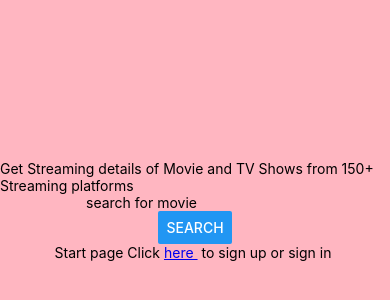
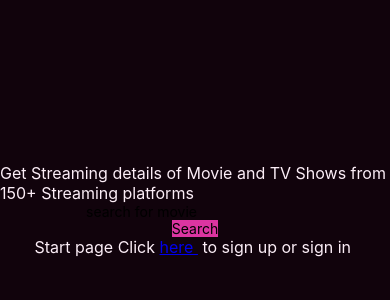
Before and after one commit to charlottejohansson/final-project, a React Native app in the folder final-project/ReactNativeFrontend/: screen / in a window 390 px wide. Shown: the part 212-512 px from the top of the page. Built offline with nearby package versions, Linux system fonts and the light colour scheme.

Commit message:
created styling files and trying to implement to startpage

```diff
--- a/final-project/ReactNativeFrontend/components/Start.js
+++ b/final-project/ReactNativeFrontend/components/Start.js
@@ -1,6 +1,7 @@
 import React, {useState} from "react";
 import { Link } from 'react-router-dom';
-import { StyleSheet, Text, View, Button, TextInput } from "react-native";
+import { StyleSheet, Text, View, TouchableHighlight, TextInput } from "react-native";
+import { Colors, Typography, Buttons, Containers } from '../styles'
 
 
 
@@ -31,12 +32,13 @@ const Start = () => {
 
 return (
   <View style={styles.container} onPress={(onFormSubmit)}>
-    <Text>
+    <Text style={styles.text}>
 				Get Streaming details of Movie and TV Shows from 150+ Streaming
 				platforms
 		</Text>
 
     <TextInput
+      style={styles.textInput}
       placeholder="search for movie"
       type= "text"
       value={title}
@@ -54,11 +56,15 @@ return (
 
 
     />
-    <Button
-       title="Search"
-       onPress={(onFormSubmit)}
-       type="submit"
-    />
+    <TouchableHighlight
+      style={styles.button}
+      onPress={(onFormSubmit)}
+      type="submit">
+      <View >
+        <Text>Search</Text>
+      </View>
+    </TouchableHighlight>
+
 			{searchResults && (
         <View>
           {searchResults?.map((item) => {
@@ -67,7 +73,7 @@ return (
         </View>
 )}
 
-    <Text>Start page
+    <Text style={styles.text}>Start page
   Click <Link to='/login'>here </Link> to sign up or sign in </Text>
   </View>
 );
@@ -75,12 +81,25 @@ return (
 
 
 const styles = StyleSheet.create({
-container: {
-flex: 1,
-backgroundColor: 'lightpink',
-alignItems: 'center',
-justifyContent: 'center',
-},
+  container: {
+    ...Containers.outerContainer,
+  },
+
+  button: {
+    ...Buttons.primaryBtn,
+  },
+
+  h2: {
+    ...Typography.h2,
+  },
+
+  text: {
+    ...Typography.body2,
+  },
+
+  textInput: {
+    color: Colors.lavenderBlush,
+  }
 });
 
 export default Start;
--- a/final-project/ReactNativeFrontend/styles/Styles.js
+++ b/final-project/ReactNativeFrontend/styles/Styles.js
@@ -1,4 +1,5 @@
-// import styled from 'styled-components'
+import React from 'react'
+import styled from 'styled-components/native'
 
 // export const Title = styled.h1 `
 // font-size: 40px;
--- /dev/null
+++ b/final-project/ReactNativeFrontend/styles/buttons.js
@@ -0,0 +1,13 @@
+import { h2 } from "./typography";
+import { palette } from "./colors";
+
+export const primaryBtn = {
+    ...h2,
+    backgroundColor: palette.frostbite,
+    color: palette.lavenderBlush,
+};
+
+export const secondaryBtn = {
+    backgroundColor: 'none',
+    ...h2,
+};
--- /dev/null
+++ b/final-project/ReactNativeFrontend/styles/colors.js
@@ -0,0 +1,17 @@
+export const palette = {
+    black: '#000000',
+    xiketic: '#11030C',
+    xiketic2: '#1D0916',
+    darkPurple: '#301025',
+    frostbite: '#DC35A1',
+    lavenderBlush: '#FCEEF7',
+    lavenderBlush04: 'rgba(252, 238, 247, 0.04)',
+}
+
+export const background = {
+    backgroundColor: palette.xiketic,
+}
+
+export const primaryButton = {
+    backgroundColor: palette.frostbite,
+}
--- /dev/null
+++ b/final-project/ReactNativeFrontend/styles/containers.js
@@ -0,0 +1,8 @@
+import { palette } from "./colors";
+
+export const outerContainer = {
+    flex: 1,
+    backgroundColor: palette.xiketic,
+    alignItems: 'center',
+    justifyContent: 'center',
+}
--- /dev/null
+++ b/final-project/ReactNativeFrontend/styles/index.js
@@ -0,0 +1,7 @@
+import * as Buttons from './buttons'
+import * as Colors from './colors'
+import * as Spacing from './spacing'
+import * as Typography from './typography'
+import * as Containers from './containers'
+
+export { Typography, Spacing, Colors, Containers, Buttons }
--- /dev/null
+++ b/final-project/ReactNativeFrontend/styles/typography.js
@@ -0,0 +1,36 @@
+import { palette } from "./colors";
+
+export const h1 = {
+    fontSize: '42px',
+    lineHeight: '50px',
+    color: palette.lavenderBlush,
+}
+
+export const h2 = {
+    fontSize: '26px',
+    lineHeight: '30px',
+}
+
+export const h3 = {
+    fontSize: '16px',
+    lineHeight: '20px',
+    color: palette.lavenderBlush,
+}
+
+export const body1 = {
+    fontSize: '26px',
+    lineHeight: '30px',
+    color: palette.lavenderBlush,
+}
+
+export const body2 = {
+    fontSize: '16px',
+    lineHeight: '20px',
+    color: palette.lavenderBlush,
+}
+
+export const caption = {
+    fontSize: '10px',
+    lineHeight: '10px',
+    color: palette.lavenderBlush,
+}
```
Also changed, not shown: final-project/ReactNativeFrontend/styles/spacing.js (added).
